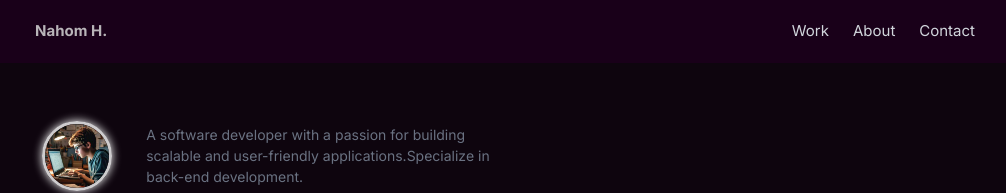
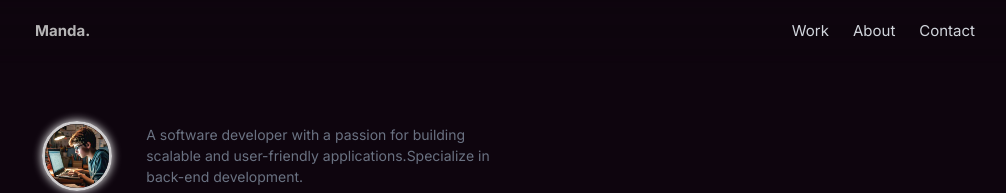
Before and after one commit to manuhe-T/First-Reacr-Portfolio, a React (Vite) app: page / in a window 1280 px wide. Shown: the top 193 px of the page, without its empty margins (121-1127 px from the left). Built offline with nearby package versions, Linux system fonts and the light colour scheme.

Commit message:
Update Navbar.jsx

```diff
--- a/src/Components/Navbar.jsx
+++ b/src/Components/Navbar.jsx
@@ -2,13 +2,13 @@ import { Link } from 'react-router-dom';
 
 const Navbar = () => {
   return (
-    <div className="fixed top-0 w-[90%] md:w-[100%] md:left-0 md:right-0 md:mx-auto md:justify-between bg-[#190019] py-5 z-1000 md:px-36">
+    <div className="fixed top-0 w-[90%] md:w-[100%] md:left-0 md:right-0 md:mx-auto md:justify-between bg-transparent backdrop-blur-2xl py-5 z-1000 md:px-36">
       <div className="nav flex justify-between items-center text-gray-300 md:px-[12px] md:pr-10">
         <Link
           to="/"
           className="logo text-[15px] font-bold cursor-pointer text-neutral-300 opacity-85"
         >
-          Nahom H.
+          Manda.
         </Link>
         <nav className="flex items-center space-x-6 text-[15px]">
           <a href="#work">Work</a>
```
